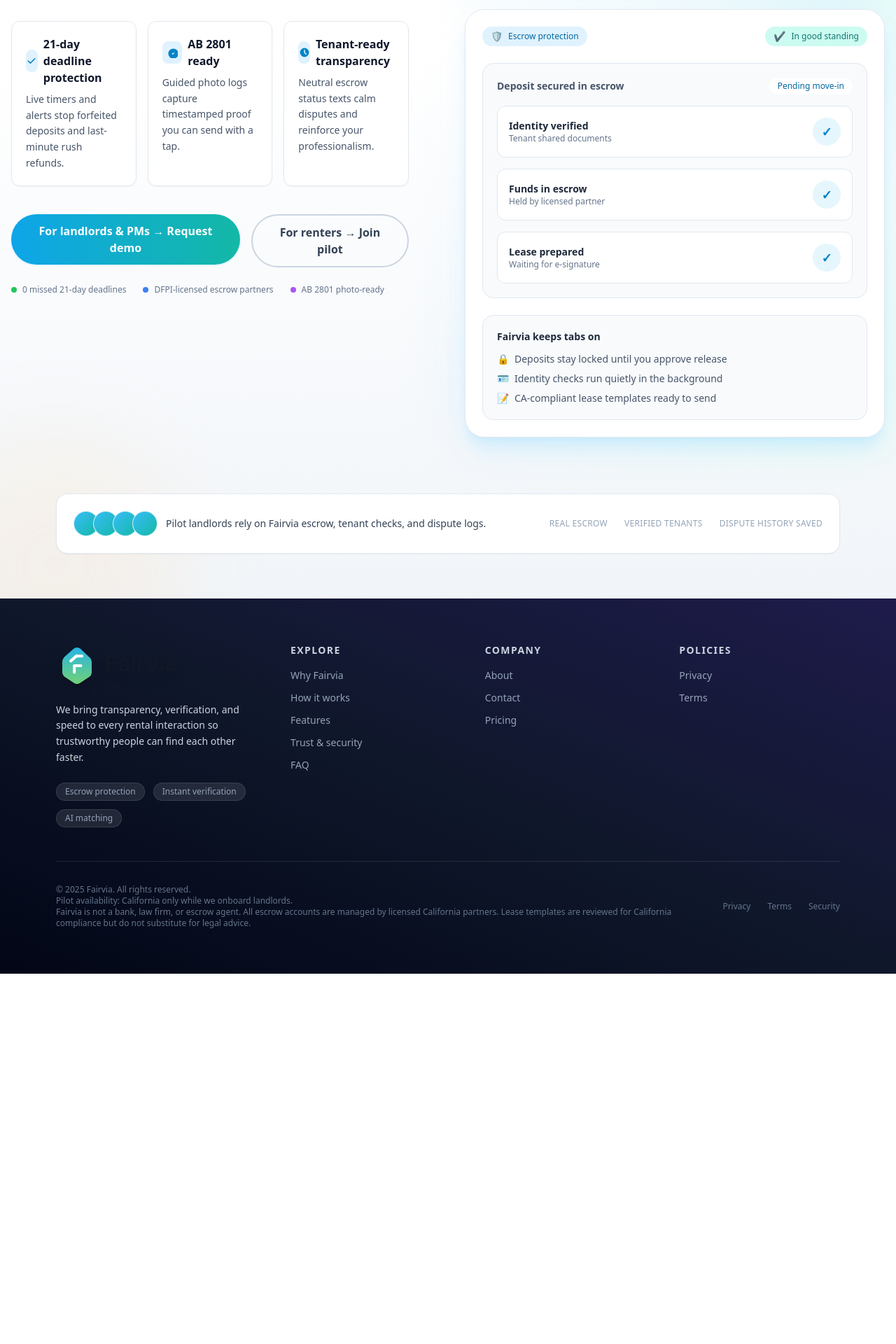
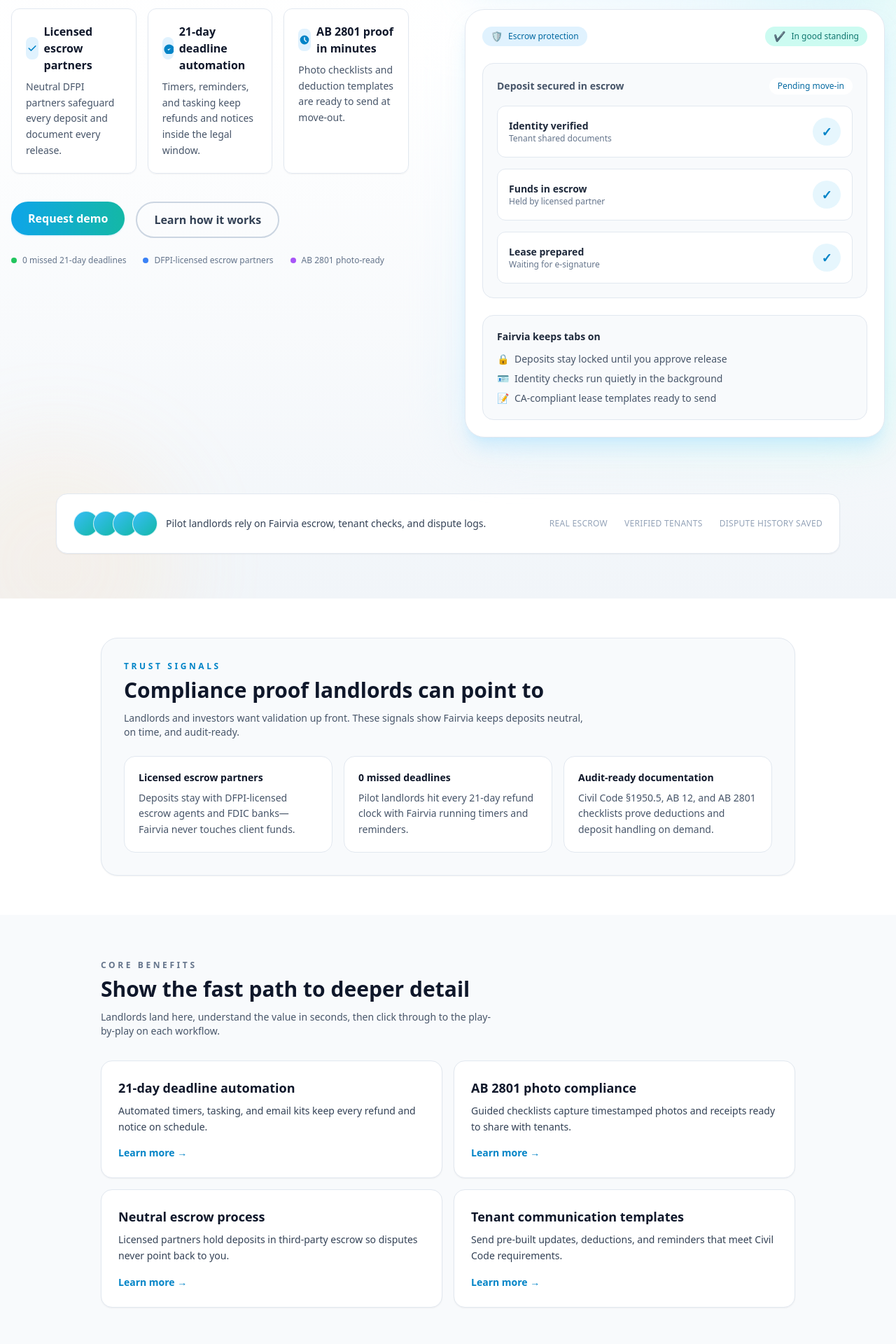
Before and after one commit to Aaronrabanal24/rentguard-landing, a Next.js app: page / in a window 1280 px wide. Shown: the part 700-2620 px from the top of the page at 70% size. Before the commit the page ends 2091 px from the top, so only its background shows below. Built offline with nearby package versions, Linux system fonts and the light colour scheme.

Commit message:
mobile ready

```diff
--- a/src/components/index.ts
+++ b/src/components/index.ts
@@ -1,6 +1,7 @@
 // Sections
 export { default as Hero } from "./sections/Hero";
 export { default as TrustSignals } from "./sections/TrustSignals";
+export { default as CoreBenefits } from "./sections/CoreBenefits";
 export { default as ProblemPain } from "./sections/ProblemPain";
 export { default as ValueAndForm } from "./sections/ValueAndForm";
 export { default as LegalCompliance } from "./sections/LegalCompliance";
@@ -10,6 +11,7 @@ export { default as SocialProof } from "./sections/SocialProof";
 export { default as ConversionBlocks } from "./sections/ConversionBlocks";
 export { default as MarketOpportunity } from "./sections/MarketOpportunity";
 export { default as FAQSection } from "./sections/FAQSection";
+export { default as HomeCTA } from "./sections/HomeCTA";
 
 // UI
 export { Button } from "./ui/Button";
--- a/src/components/layout/Header.tsx
+++ b/src/components/layout/Header.tsx
@@ -48,7 +48,7 @@ export default function Header() {
           onClick={handleCTA}
           className="rounded-full bg-gradient-to-r from-sky-500 to-teal-500 px-5 py-2 text-sm font-semibold text-white shadow-sm shadow-sky-200/80 transition hover:shadow-md focus-visible:outline focus-visible:outline-2 focus-visible:outline-offset-2 focus-visible:outline-sky-300"
         >
-          Join the pilot
+          Request demo
         </button>
       </nav>
 
@@ -108,7 +108,7 @@ function MobileMenu({ navLinks, onSelectNav }: { navLinks: NavLink[]; onSelectNa
               }}
               className="w-full rounded-full bg-gradient-to-r from-sky-400 via-sky-500 to-teal-500 px-4 py-2 text-sm font-semibold text-white shadow-sm transition hover:-translate-y-[1px] hover:shadow-md focus-visible:outline focus-visible:outline-2 focus-visible:outline-offset-2 focus-visible:outline-sky-300"
             >
-              Join the pilot
+              Request demo
             </button>
           </div>
         </div>
--- /dev/null
+++ b/src/components/sections/CoreBenefits.tsx
@@ -0,0 +1,69 @@
+import Link from "next/link";
+import { motion } from "@/lib/motion";
+
+const BENEFITS = [
+  {
+    title: "21-day deadline automation",
+    description: "Automated timers, tasking, and email kits keep every refund and notice on schedule.",
+    href: "/features",
+  },
+  {
+    title: "AB 2801 photo compliance",
+    description: "Guided checklists capture timestamped photos and receipts ready to share with tenants.",
+    href: "/features",
+  },
+  {
+    title: "Neutral escrow process",
+    description: "Licensed partners hold deposits in third-party escrow so disputes never point back to you.",
+    href: "/trust",
+  },
+  {
+    title: "Tenant communication templates",
+    description: "Send pre-built updates, deductions, and reminders that meet Civil Code requirements.",
+    href: "/how-it-works",
+  },
+];
+
+export default function CoreBenefits() {
+  return (
+    <motion.section
+      className="bg-slate-50 py-16"
+      id="benefits"
+      initial={{ opacity: 0, y: 24 }}
+      whileInView={{ opacity: 1, y: 0 }}
+      viewport={{ once: true, amount: 0.25 }}
+      transition={{ duration: 0.45, ease: "easeOut" }}
+    >
+      <div className="mx-auto max-w-5xl px-4">
+        <div className="max-w-xl">
+          <p className="text-xs font-semibold uppercase tracking-[0.3em] text-slate-500">Core benefits</p>
+          <h2 className="mt-2 text-3xl font-semibold text-slate-900">Show the fast path to deeper detail</h2>
+          <p className="mt-3 text-sm text-slate-600">
+            Landlords land here, understand the value in seconds, then click through to the play-by-play on each workflow.
+          </p>
+        </div>
+        <div className="mt-8 grid gap-4 md:grid-cols-2">
+          {BENEFITS.map((benefit, index) => (
+            <motion.div
+              key={benefit.title}
+              className="rounded-2xl border border-slate-200 bg-white p-6 text-slate-700 shadow-sm transition hover:-translate-y-[2px] hover:border-sky-200 hover:shadow-md"
+              initial={{ opacity: 0, y: 16 }}
+              whileInView={{ opacity: 1, y: 0 }}
+              viewport={{ once: true, amount: 0.25 }}
+              transition={{ duration: 0.35, ease: "easeOut", delay: index * 0.05 }}
+            >
+              <p className="text-lg font-semibold text-slate-900">{benefit.title}</p>
+              <p className="mt-2 text-sm leading-relaxed">{benefit.description}</p>
+              <Link
+                href={benefit.href}
+                className="mt-4 inline-flex items-center text-sm font-semibold text-sky-600 transition hover:text-sky-700"
+              >
+                Learn more →
+              </Link>
+            </motion.div>
+          ))}
+        </div>
+      </div>
+    </motion.section>
+  );
+}
--- a/src/components/sections/Hero/HeroContent.tsx
+++ b/src/components/sections/Hero/HeroContent.tsx
@@ -7,16 +7,16 @@ import type { ReactNode } from "react";
 export function HeroContent() {
   const router = useRouter();
 
-  const handleManagerClick = () => {
-    track("click_cta", { role: "manager", location: "hero", label: "request_demo" });
+  const handlePrimaryClick = () => {
+    track("click_cta", { role: "landlord", location: "hero", label: "request_demo" });
     router.push("/get-started").catch(() => {
       /* noop */
     });
   };
 
-  const handleRenterClick = () => {
-    track("click_cta", { role: "renter", location: "hero", label: "join_pilot" });
-    router.push("/signup").catch(() => {
+  const handleSecondaryClick = () => {
+    track("click_cta", { role: "landlord", location: "hero", label: "learn_how" });
+    router.push("/how-it-works").catch(() => {
       /* noop */
     });
   };
@@ -62,17 +62,11 @@ export function HeroContent() {
 
       <div className="space-y-6">
         <div className="flex flex-col items-start gap-4 sm:flex-row">
-          <Button onClick={handleManagerClick} size="lg" className="group relative overflow-hidden">
-            <span className="relative z-10">For landlords &amp; PMs → Request demo</span>
-            <div className="absolute inset-0 bg-gradient-to-r from-sky-600 to-teal-500 opacity-0 transition-opacity group-hover:opacity-100" />
+          <Button onClick={handlePrimaryClick} size="lg">
+            Request demo
           </Button>
-          <Button
-            onClick={handleRenterClick}
-            variant="secondary"
-            size="lg"
-            className="group border-2 border-slate-300 hover:border-sky-400 hover:bg-sky-50"
-          >
-            For renters → Join pilot
+          <Button onClick={handleSecondaryClick} variant="secondary" size="lg" className="border-2 border-slate-300">
+            Learn how it works
           </Button>
         </div>
 
--- /dev/null
+++ b/src/components/sections/HomeCTA.tsx
@@ -0,0 +1,39 @@
+import { useRouter } from "next/router";
+import { motion } from "@/lib/motion";
+import { Button } from "@/components/ui";
+import { track } from "@/lib/tracking";
+
+export default function HomeCTA() {
+  const router = useRouter();
+
+  const handleClick = () => {
+    track("click_cta", { role: "landlord", location: "cta_section", label: "request_demo" });
+    router.push("/get-started").catch(() => {
+      /* noop */
+    });
+  };
+
+  return (
+    <motion.section
+      className="bg-white py-16"
+      id="get-started"
+      initial={{ opacity: 0, y: 24 }}
+      whileInView={{ opacity: 1, y: 0 }}
+      viewport={{ once: true, amount: 0.2 }}
+      transition={{ duration: 0.45, ease: "easeOut" }}
+    >
+      <div className="mx-auto max-w-4xl rounded-3xl border border-slate-200 bg-gradient-to-br from-sky-50 via-white to-teal-50 px-8 py-12 text-center shadow-sm">
+        <p className="text-xs font-semibold uppercase tracking-[0.3em] text-slate-500">Request demo</p>
+        <h2 className="mt-3 text-3xl font-semibold text-slate-900">Ready to see it in action?</h2>
+        <p className="mt-3 text-sm text-slate-600">
+          We&apos;ll walk through a current deposit, show the automation, and hand over the compliance checklist you can use immediately.
+        </p>
+        <div className="mt-6 flex justify-center">
+          <Button onClick={handleClick} size="lg">
+            Request demo
+          </Button>
+        </div>
+      </div>
+    </motion.section>
+  );
+}
--- a/src/components/sections/TrustSignals.tsx
+++ b/src/components/sections/TrustSignals.tsx
@@ -1,4 +1,19 @@
 import { motion } from "@/lib/motion";
+
+const TRUST_POINTS = [
+  {
+    title: "Licensed escrow partners",
+    description: "Deposits stay with DFPI-licensed escrow agents and FDIC banks—Fairvia never touches client funds.",
+  },
+  {
+    title: "0 missed deadlines",
+    description: "Pilot landlords hit every 21-day refund clock with Fairvia running timers and reminders.",
+  },
+  {
+    title: "Audit-ready documentation",
+    description: "Civil Code §1950.5, AB 12, and AB 2801 checklists prove deductions and deposit handling on demand.",
+  },
+];
 
 export default function TrustSignals() {
   return (
@@ -12,53 +27,31 @@ export default function TrustSignals() {
     >
       <div className="mx-auto max-w-5xl px-4 text-slate-800">
         <motion.div
-          className="flex flex-col gap-6 rounded-3xl border border-slate-200 bg-slate-50 p-8 shadow-sm sm:flex-row sm:items-center sm:justify-between"
+          className="rounded-3xl border border-slate-200 bg-slate-50 p-8 shadow-sm"
           initial={{ opacity: 0, scale: 0.96 }}
           whileInView={{ opacity: 1, scale: 1 }}
           viewport={{ once: true, amount: 0.3 }}
           transition={{ duration: 0.4, ease: "easeOut" }}
         >
-          <div className="max-w-xl space-y-3">
-            <h2 className="text-2xl font-semibold text-slate-900">The liability shield busy landlords need</h2>
-            <p className="text-sm text-slate-600">
-              Fairvia partners with DFPI-licensed escrow firms and FDIC banks, keeping deposits neutral and proving you did everything by the book.
+          <p className="text-xs font-semibold uppercase tracking-[0.3em] text-sky-600">Trust signals</p>
+          <h2 className="mt-2 text-3xl font-semibold text-slate-900">Compliance proof landlords can point to</h2>
+          <p className="mt-3 max-w-2xl text-sm text-slate-600">
+            Landlords and investors want validation up front. These signals show Fairvia keeps deposits neutral, on time, and audit-ready.
           </p>
-            <ul className="space-y-2 text-sm text-slate-600">
-              <li className="flex items-start gap-2">
-                <span className="mt-1 text-sky-500">•</span>
-                <span>Escrow stays with licensed California partners—Fairvia never commingles or touches client funds.</span>
-              </li>
-              <li className="flex items-start gap-2">
-                <span className="mt-1 text-sky-500">•</span>
-                <span>Automation surfaces 21-day deadlines, deduction limits, and delivery requirements before they lapse.</span>
-              </li>
-              <li className="flex items-start gap-2">
-                <span className="mt-1 text-sky-500">•</span>
-                <span>Photo logs and itemized statements align with Civil Code §1950.5, AB 12, and AB 2801 so deductions stand up in disputes.</span>
-              </li>
-            </ul>
-          </div>
-          <div className="space-y-3 text-sm text-slate-600">
+          <div className="mt-6 grid gap-4 sm:grid-cols-3">
+            {TRUST_POINTS.map((point, index) => (
               <motion.div
-              className="rounded-2xl border border-slate-300 bg-white px-4 py-3 text-center"
+                key={point.title}
+                className="rounded-2xl border border-slate-200 bg-white p-5 text-sm text-slate-600"
                 initial={{ opacity: 0, y: 16 }}
                 whileInView={{ opacity: 1, y: 0 }}
                 viewport={{ once: true, amount: 0.3 }}
-              transition={{ duration: 0.3, ease: "easeOut" }}
+                transition={{ duration: 0.35, ease: "easeOut", delay: index * 0.05 }}
               >
-              <p className="font-semibold text-slate-900">Escrow partner badge</p>
-              <p>Deposits protected by DFPI-licensed escrow agents partnered with FDIC banks.</p>
+                <p className="font-semibold text-slate-900">{point.title}</p>
+                <p className="mt-2 leading-relaxed">{point.description}</p>
               </motion.div>
-            <motion.div
-              className="rounded-2xl border border-slate-300 bg-white px-4 py-3 text-center"
-              initial={{ opacity: 0, y: 16 }}
-              whileInView={{ opacity: 1, y: 0 }}
-              viewport={{ once: true, amount: 0.3 }}
-              transition={{ duration: 0.3, ease: "easeOut", delay: 0.05 }}
-            >
-              <p className="font-semibold text-slate-900">Compliance attestation</p>
-              <p>Designed with California counsel using Civil Code §1950.5, AB 12, and AB 2801 requirements.</p>
-            </motion.div>
+            ))}
           </div>
         </motion.div>
       </div>
--- a/src/data/content.ts
+++ b/src/data/content.ts
@@ -1,20 +1,20 @@
 export const heroContent = {
-  badge: "California compliance, handled",
-  headline: "California deposit compliance without the panic",
+  badge: "California deposit automation",
+  headline: "Stay compliant. Save hours.",
   subheadline:
-    "Fairvia automates 21-day clocks, AB 2801 photo evidence, and tenant updates in minutes so you protect every dollar and look enterprise-level to renters.",
+    "Fairvia handles California deposit rules with escrow, automation, and templates that cut paperwork time to minutes.",
   value_props: [
     {
-      title: "21-day deadline protection",
-      description: "Live timers and alerts stop forfeited deposits and last-minute rush refunds.",
+      title: "Licensed escrow partners",
+      description: "Neutral DFPI partners safeguard every deposit and document every release.",
     },
     {
-      title: "AB 2801 ready",
-      description: "Guided photo logs capture timestamped proof you can send with a tap.",
+      title: "21-day deadline automation",
+      description: "Timers, reminders, and tasking keep refunds and notices inside the legal window.",
     },
     {
-      title: "Tenant-ready transparency",
-      description: "Neutral escrow status texts calm disputes and reinforce your professionalism.",
+      title: "AB 2801 proof in minutes",
+      description: "Photo checklists and deduction templates are ready to send at move-out.",
     },
   ],
 } as const;
--- a/src/pages/index.tsx
+++ b/src/pages/index.tsx
@@ -1,4 +1,4 @@
-import { Footer, Hero } from "@/components";
+import { CoreBenefits, Footer, Hero, HomeCTA, SocialProof, TrustSignals } from "@/components";
 import { motion } from "@/lib/motion";
 
 export default function Home() {
@@ -7,6 +7,10 @@ export default function Home() {
       <motion.div initial={{ opacity: 0 }} animate={{ opacity: 1 }} transition={{ duration: 0.4 }}>
         <Hero />
       </motion.div>
+      <TrustSignals />
+      <CoreBenefits />
+      <SocialProof />
+      <HomeCTA />
       <Footer />
     </div>
   );
```
Lines whose indentation alone changed are shown as unchanged.
